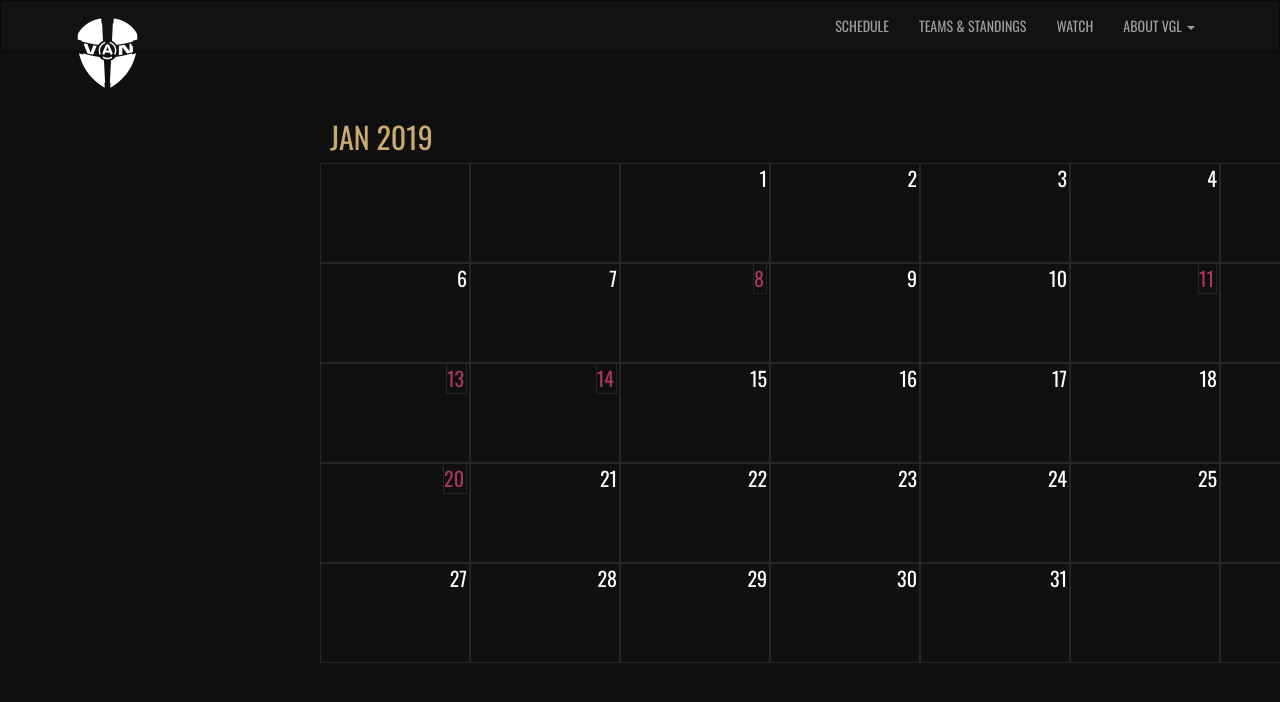
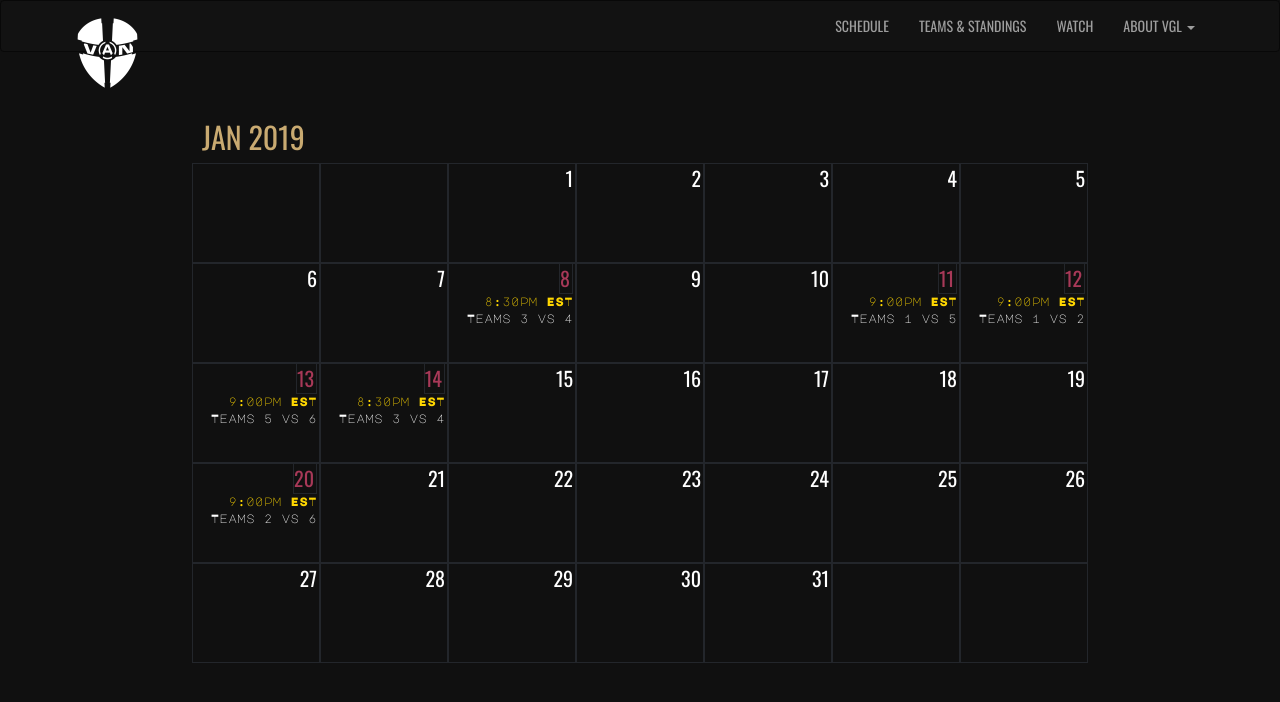
Before and after one commit to dawong8/vangamingleague, a React (Create React App) app: page /watch in a window 1280 px wide. Shown: the top 702 px of the page. Built offline with nearby package versions, Linux system fonts and the light colour scheme.

Commit message:
dates fixed

```diff
--- a/src/App.css
+++ b/src/App.css
@@ -85,15 +85,11 @@ h4 {
 .calendar {
   position: fixed;
   top: 100px;
-  margin: 0 auto;
+  margin: 0 15%;
   /*text-align: center;*/
-  width: 100%;
+  /*width: 100%;*/
   font-size: 20px;
-  left: 25%;
-  right: 25%;
-
-  /*background: url("./images/VanLogoWhite.png");*/
-  /*background-size: cover;*/
+  width: 70%;
 
 }
 
@@ -160,6 +156,20 @@ tr:nth-child(even) {
 }
 
 
+.eventdate {
+  font-size: 12px;
+  font-family: 'Major Mono Display', monospace;
+  color: gold;
+}
+.eventtime {
+  font-size: 12px;
+  font-family: 'Major Mono Display', monospace;
+}
+
+/*.time {
+  color: blue;
+}*/
+
 /*
  *  Flex Layout Specifics
 */
--- a/src/home.js
+++ b/src/home.js
@@ -16,8 +16,7 @@ class Home extends Component {
 	        	- About -
 	        </div>
 	        <p>
-	        	The VGL is a newly formed League, housing players of all different caliber, competing against each other in League of Legends. Lorem ipsum dolor sit amet, consectetur adipiscing elit. In pharetra imperdiet lorem, eget convallis enim viverra non. Morbi auctor mauris vitae dignissim lobortis. Maecenas bibendum magna at vehicula aliquet. Pellentesque condimentum auctor dui, eu malesuada lorem aliquam ac. Nullam quam sapien, rutrum sit amet scelerisque scelerisque, mattis nec magna. Fusce eget imperdiet metus. In sit amet feugiat diam. Etiam laoreet faucibus orci, sit amet lacinia est dapibus non. Morbi mi diam, pretium in pretium a, pulvinar vitae ante. Vestibulum ac dui mi. Aenean facilisis vel ex id cursus. Suspendisse placerat convallis arcu sit amet dapibus. Morbi in mollis lorem, ut elementum nulla. Quisque mi lorem, dictum tincidunt accumsan eu, pretium vitae ligula. Nam convallis sem et metus faucibus pharetra. Nullam eget blandit dui.
-Phasellus vestibulum faucibus commodo. Phasellus neque ex, faucibus sed lorem eu, iaculis interdum ipsum. Sed hendrerit odio aliquet, porta odio non, scelerisque ex. Mauris pellentesque posuere sem tincidunt porta. Sed quis consectetur odio. Nam viverra id felis in aliquam. Nulla sit amet pretium odio. Nullam rutrum leo ligula, sit amet ornare metus varius ut. Vestibulum vel velit viverra, egestas ligula a, dapibus velit. Aenean pharetra laoreet tellus. Ut dapibus ex eu leo cursus, non mattis augue ornare. Nam ac felis ullamcorper, dictum metus at, sollicitudin arcu.
+	        	The league will be built around a Draft pick style. What this means is, each team will have a team captain. This team captain will be tasked with selecting his players, by turn, out of a "Free Agent" pool. All team captains of every team in the league, will select their team this way, much like a pro sports league. We are hoping to do things a little differently here. Instead of all our teams having the very best players we can find, vs the very best players, we want teams built of players from every caliber, working together, to become champions of this League. To apply to join this league, please send an email, by clicking the VGL dropdown at the top!
 	        </p>
         </section>
         <section >
@@ -46,7 +45,7 @@ Phasellus vestibulum faucibus commodo. Phasellus neque ex, faucibus sed lorem eu
 
 	        	</div>
 	        	<div>
-	        		<a href="http://na.op.gg/summoner/userName=plezzyreformed"> <img src={require('./images/lucian.gif')} width={150} alt="Plezzy Reformed" /></a>
+	        		<a href="http://na.op.gg/summoner/userName=trueanxiety"> <img src={require('./images/lucian.gif')} width={150} alt="Plezzy Reformed" /></a>
 	        		<h3> Plezzy </h3>
 	        		<h4 className="diamond">⬦ DIAMOND 2 ⬦</h4>
 
--- a/src/teams.js
+++ b/src/teams.js
@@ -54,7 +54,7 @@ class Teams extends Component {
 
 			  </tr>
 			  <tr>
-			    <td>TEAM 4 (Plezzers)</td>
+			    <td>TEAM 4 (Toronto Raptors)</td>
 			    <td> 0</td>
 			    <td> 0</td>
 			    <td> 0/0/0</td>
--- a/src/watch.js
+++ b/src/watch.js
@@ -56,6 +56,8 @@ class Watch extends Component {
 		     			<OverlayTrigger trigger="click" placement="top" overlay={popoverTop}>
 	      					<span style={{color:"#a83958"}}> 8 </span>
 	    				</OverlayTrigger>
+	    				<div className="eventdate"> 8:30pm EST </div>
+	    				<div className="eventtime"> Teams 3 vs 4 </div>
    					 </span>
 	     			<span> 9 </span>
 	     			<span> 10 </span>
@@ -64,12 +66,15 @@ class Watch extends Component {
 	     				<OverlayTrigger trigger="click" placement="top" overlay={popoverTop11}>
 	      					<span style={{color:"#a83958"}}> 11 </span>
 	    				</OverlayTrigger>
+	    				<div className="eventdate"> 9:00pm EST </div>
+	    				<div className="eventtime"> Teams 1 vs 5 </div>
 	     			</span>
 	     			<span>
 	     				<OverlayTrigger trigger="click" placement="top" overlay={popoverTop12}>
 	      					<span style={{color:"#a83958"}}> 12 </span>
 	    				</OverlayTrigger>
-
+	    				<div className="eventdate"> 9:00pm EST </div>
+	    				<div className="eventtime"> Teams 1 vs 2 </div>
 	     			</span>
      			</div>
      			<div className="week">
@@ -77,11 +82,15 @@ class Watch extends Component {
 	     				<OverlayTrigger trigger="click" placement="top" overlay={popoverTop13}>
 	      					<span style={{color:"#a83958"}}> 13 </span>
 	    				</OverlayTrigger>
+	    				<div className="eventdate"> 9:00pm EST </div>
+	    				<div className="eventtime"> Teams 5 vs 6 </div>
 	     			</span>
 	     			<span>
 	     				<OverlayTrigger trigger="click" placement="top" overlay={popoverTop}>
 	      					<span style={{color:"#a83958"}}> 14 </span>
 	    				</OverlayTrigger>
+	    				<div className="eventdate"> 8:30pm EST </div>
+	    				<div className="eventtime"> Teams 3 vs 4 </div>
 	     			</span>
 	     			<span> 15 </span>
 	     			<span> 16 </span>
@@ -94,6 +103,8 @@ class Watch extends Component {
 	     				<OverlayTrigger trigger="click" placement="top" overlay={popoverTop20}>
 	      					<span style={{color:"#a83958"}}> 20 </span>
 	    				</OverlayTrigger>
+	    				<div className="eventdate"> 9:00pm EST </div>
+	    				<div className="eventtime"> Teams 2 vs 6 </div>
 	     			</span>
 	     			<span> 21 </span>
 	     			<span> 22 </span>
```
